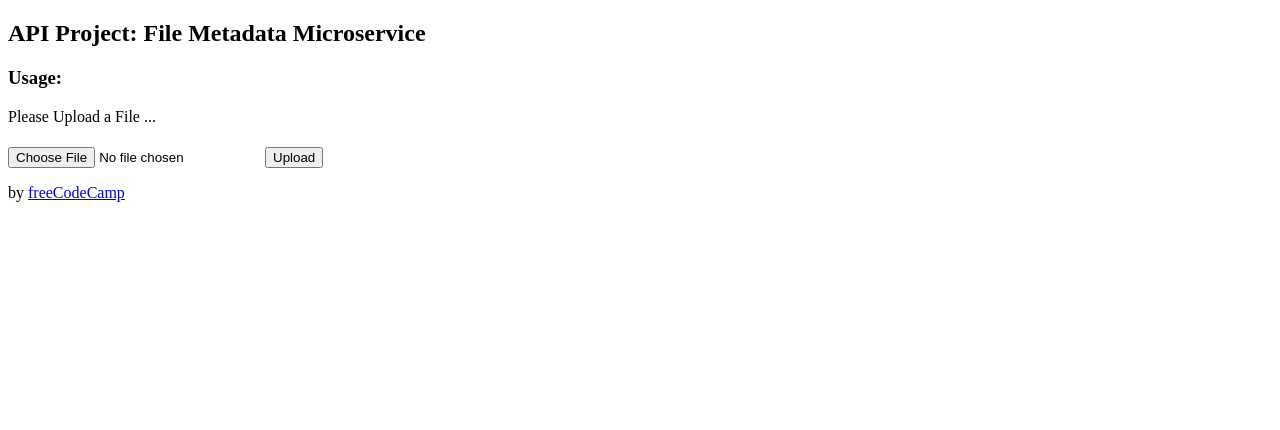
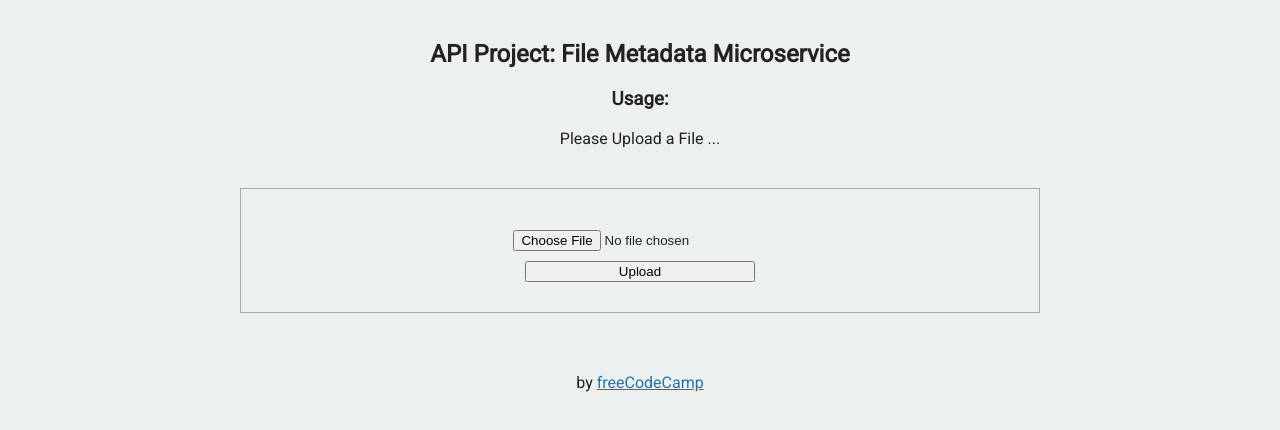
Before and after one commit to fdezar/boilerplate-project-filemetadata, a website: page views/index.html in a window 1280 px wide. Drawn offline with Linux system fonts and the light colour scheme; files that its build step writes are made by us from their sources; the site is published under a folder, as on GitHub Pages, so addresses that start at the root find nothing.

Commit message:
bug fix deploy

```diff
--- a/index.js
+++ b/index.js
@@ -7,7 +7,8 @@ const upload = multer();
 var app = express();
 
 app.use(cors());
-app.use('/public', express.static(process.cwd() + '/public'));
+// app.use('/public', express.static(process.cwd() + '/public'));
+app.use(express.static(__dirname + '/public'));
 
 app.get('/', function (req, res) {
   res.sendFile(process.cwd() + '/views/index.html');
--- a/views/index.html
+++ b/views/index.html
@@ -5,7 +5,7 @@
       <title>File Metadata</title>
       <link rel="shortcut icon" href="https://cdn.freecodecamp.org/universal/favicons/favicon-32x32.png" type="image/x-icon"/>
       <link href="https://fonts.googleapis.com/css?family=Roboto" rel="stylesheet" type="text/css">
-      <link href="/public/style.css" rel="stylesheet" type="text/css">
+      <link href="./style.css" rel="stylesheet" type="text/css">
    </head>
 
    <body>
```
Also changed, not shown: vercel.json (added), 6 other files.
